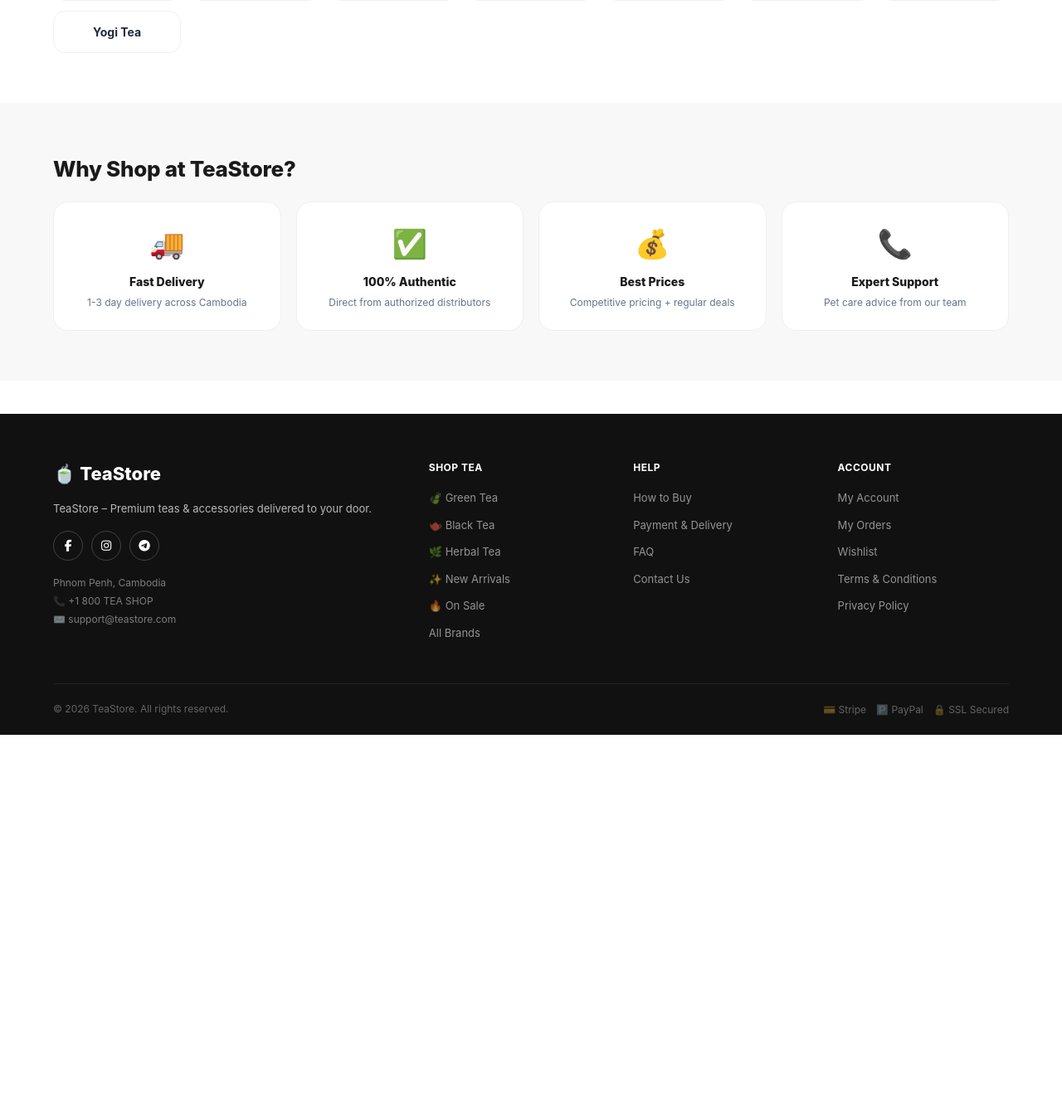
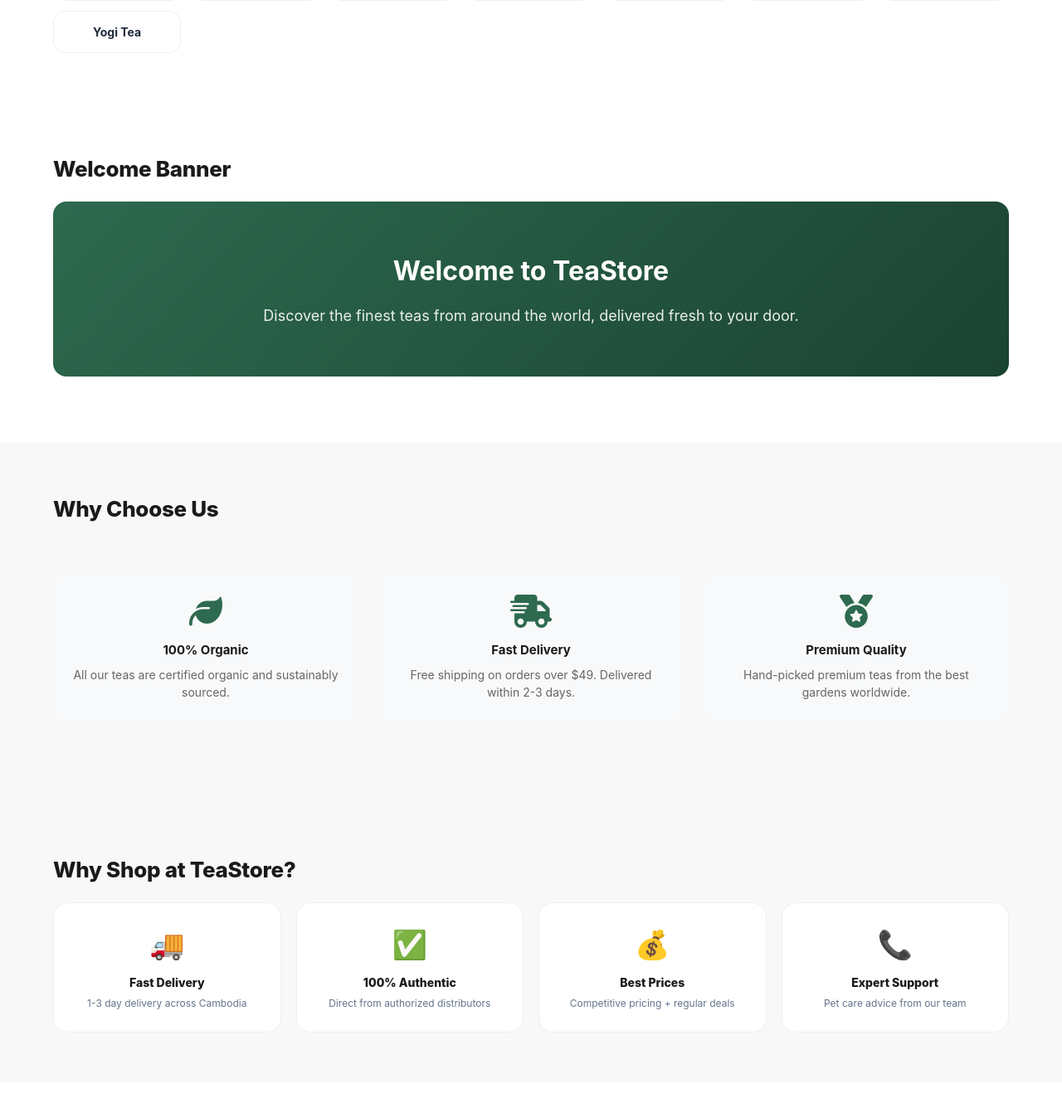
Before and after one commit to dramasabay/apptea, a PHP site: page / in a window 1280 px wide. Shown: the part 5164-6500 px from the top of the page at 83% size. Before the commit the page ends 6050 px from the top, so only its background shows below. Run offline with PHP 8.4, Linux system fonts and the light colour scheme; data comes from the database, SQL or seed files in the repository; tables that the repository leaves empty hold one stand-in row (values such as "Sample post"); data that the repository does not hold is empty; some libraries are stand-ins or nearby versions; some web fonts are replaced.

Commit message:
update branch

```diff
--- a/index.php
+++ b/index.php
@@ -47,9 +47,12 @@ $heroBgColor = getSetting('hero_bg_color','#1a1a1a');
 $heroBgType  = getSetting('hero_bg_type','color');
 $heroBgImage = getSetting('hero_bg_image','');
 
-// ─── Load home sections ──────────────────────────────────────────────────────
+// ─── Load home sections (built-in) ───────────────────────────────────────────
 $rawSections = teastoreSafeQueryAll("SELECT * FROM home_sections WHERE is_visible=1 ORDER BY sort_order,id");
 $visibleSections = array_column($rawSections, 'section_key');
+
+// ─── Load custom sections ────────────────────────────────────────────────────
+$customSections = teastoreSafeQueryAll("SELECT * FROM sections WHERE is_active=1 ORDER BY display_order,id");
 
 // ─── Load product data only for visible sections ─────────────────────────────
 $_homeLimit = max(1, min(20, (int)(getSetting('home_products_per_section', '8'))));
@@ -304,6 +307,22 @@ foreach ($rawSections as $sec):
 
 <?php endif; endforeach; ?>
 
+<!-- Render custom sections from Sections Manager -->
+<?php foreach ($customSections as $csec): ?>
+<section class="section <?= ((int)$csec['display_order'] % 2 === 0) ? 'section-alt' : '' ?>">
+    <div class="container">
+        <?php if (!empty($csec['title'])): ?>
+        <div class="section-top">
+            <h2><?= htmlspecialchars($csec['title']) ?></h2>
+        </div>
+        <?php endif; ?>
+        <div class="custom-section-content">
+            <?= $csec['content'] ?>
+        </div>
+    </div>
+</section>
+<?php endforeach; ?>
+
 <section class="section section-alt">
     <div class="container">
         <div class="section-top"><h2>Why Shop at TeaStore?</h2></div>
```
Also changed, not shown: 2 other files.
